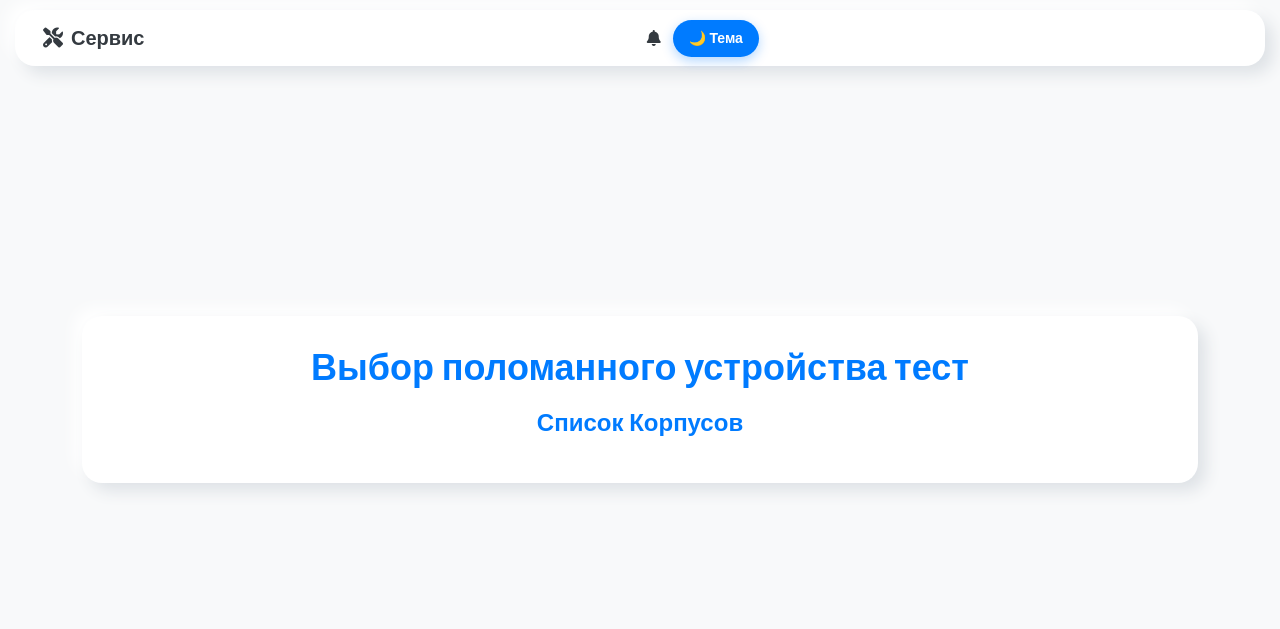
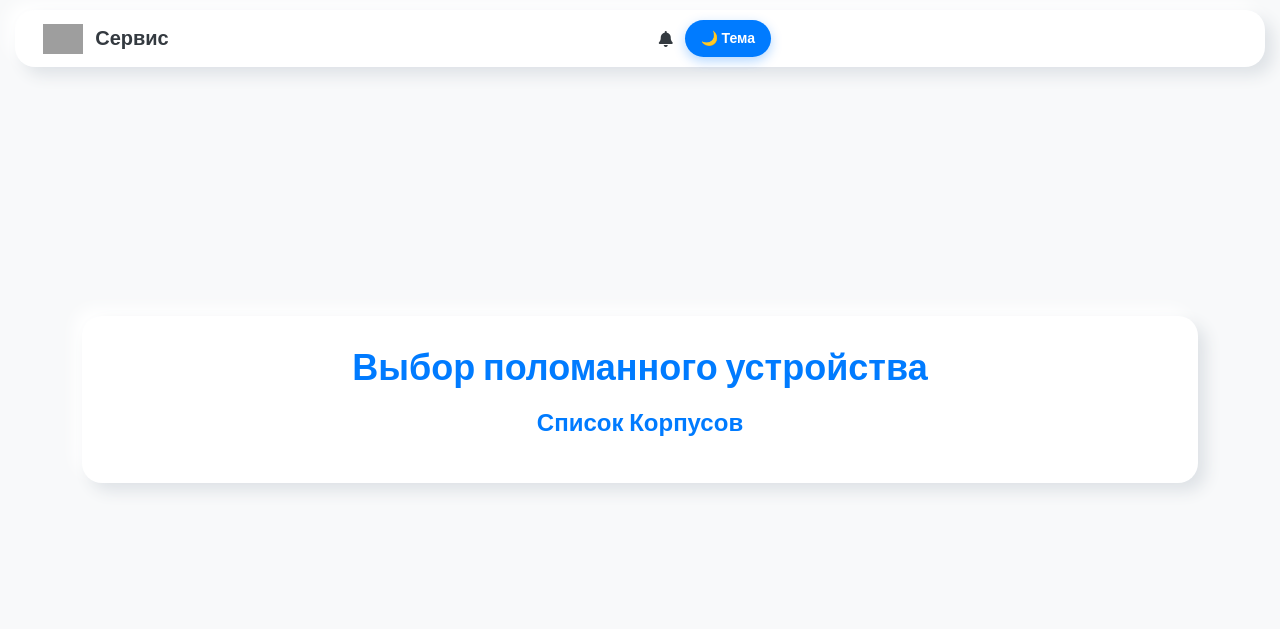
Before and after one commit to NikitaLugovoy/Diploms, a Django app: page /body/ in a window 1280 px wide. Shown: the top 629 px of the page. Run offline with Django 5.2, Linux system fonts and the light colour scheme; the visitor is signed in with stand-in values (Sample User, id 1); data that the repository does not hold is empty; grey boxes are pictures that could not be loaded.

Commit message:
Добавление Герба БГИТУ

```diff
--- a/DjangoProject3/account/views.py
+++ b/DjangoProject3/account/views.py
@@ -55,8 +55,8 @@ def register_view(request):
             user.save()
 
             # Добавление в группу "teacher"
-            teacher_group, created = Group.objects.get_or_create(name='teacher')
-            user.groups.add(teacher_group)
+            #teacher_group, created = Group.objects.get_or_create(name='teacher')
+            #user.groups.add(teacher_group)
 
             send_activation_email(user, request)
 
--- a/DjangoProject3/body/templates/body/body_list.html
+++ b/DjangoProject3/body/templates/body/body_list.html
@@ -688,8 +688,11 @@
 <nav class="navbar navbar-expand-lg navbar-light fixed-top" id="mainNavbar">
     <div class="container-fluid">
         <a class="navbar-brand" href="#">
-            <i class="fas fa-tools me-2"></i>Сервис
-        </a>
+    <img src="https://upload.wikimedia.org/wikipedia/ru/thumb/3/34/%D0%93%D0%B5%D1%80%D0%B1_%D0%91%D0%93%D0%98%D0%A2%D0%A3.png/587px-%D0%93%D0%B5%D1%80%D0%B1_%D0%91%D0%93%D0%98%D0%A2%D0%A3.png?20160707075707"
+         alt="Герб БГИТУ" style="height: 30px; margin-right: 8px;">
+    Сервис
+</a>
+
         <button class="navbar-toggler" type="button" data-bs-toggle="collapse" data-bs-target="#navbarNav"
                 aria-controls="navbarNav" aria-expanded="false" aria-label="Toggle navigation">
             <span class="navbar-toggler-icon"></span>
@@ -788,7 +791,7 @@
 </nav>
 <div class="main-content">
     <div class="form-container">
-        <h1 class="text-center">Выбор поломанного устройства тест</h1>
+        <h1 class="text-center">Выбор поломанного устройства</h1>
 
         <form method="POST" id="selectionForm">
             {% csrf_token %}
```
Also changed, not shown: DjangoProject3/body/templates/body/application_list.html (+5 -2 lines).
